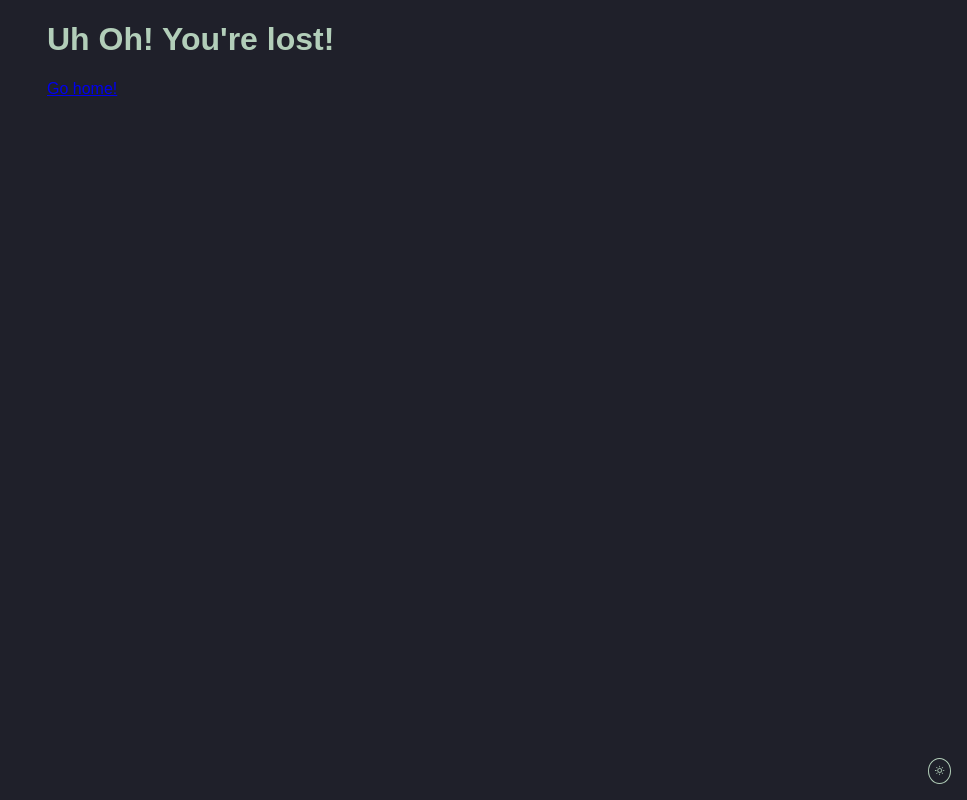
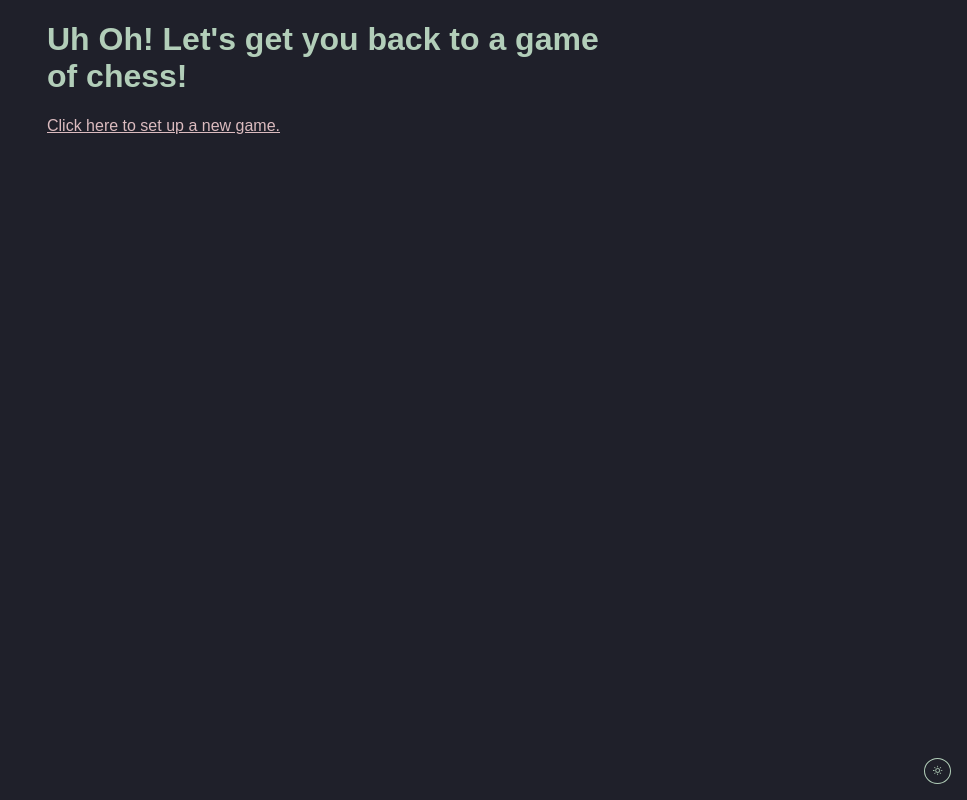
Before and after one commit to darrenjaworski/multiplayer-chess, a React (Create React App) app: page / in a window 1280 px wide. Both pictures are taken after typing "Sample", "Sample" into the empty fields and a click on the button "start the game". Shown: the whole page, without its empty margins (313-1280 px from the left). Built offline with nearby package versions, Linux system fonts and the light colour scheme.

Commit message:
testing on error boundary. other todos

```diff
--- a/src/presentation/components/ErrorBoundary.tsx
+++ b/src/presentation/components/ErrorBoundary.tsx
@@ -17,7 +17,11 @@ export class ErrorBoundary extends React.Component {
 
   render() {
     if (this.state.hasError) {
-      return <h1>Something went wrong.</h1>;
+      return (
+        <div data-testid="error-boundary">
+          <h1>Something went wrong.</h1>
+        </div>
+      );
     }
 
     return this.props.children;
--- a/src/presentation/components/GlobalStyles.tsx
+++ b/src/presentation/components/GlobalStyles.tsx
@@ -25,6 +25,9 @@ export const GlobalStyles = () => {
     legend {
       color: ${theme.colors.text};
     }
+    a {
+      color: ${theme.colors.secondary};
+    }
   `;
 
   return <Global styles={globalCss} />;
--- a/src/presentation/components/ThemeSelector.tsx
+++ b/src/presentation/components/ThemeSelector.tsx
@@ -15,7 +15,7 @@ const FixedThemeSelector = styled(Button)`
   bottom: 1rem;
   right: 1rem;
   border-radius: 50%;
-  padding: 0.25rem;
+  padding: 4px 6px;
   > * {
     top: 0.1rem;
     position: relative;
--- a/src/presentation/screens/NotFound.tsx
+++ b/src/presentation/screens/NotFound.tsx
@@ -1,11 +1,10 @@
 import { Link } from "react-router-dom";
 
-// TODO give me a better 404 screen!
 export const NotFound = () => {
   return (
     <>
-      <h1>Uh Oh! You're lost!</h1>
-      <Link to="/">Go home!</Link>
+      <h1>Uh Oh! Let's get you back to a game of chess!</h1>
+      <Link to="/">Click here to set up a new game.</Link>
     </>
   );
 };
```
Also changed, not shown: 1 other file (tests, documents, lock files or other folders).
